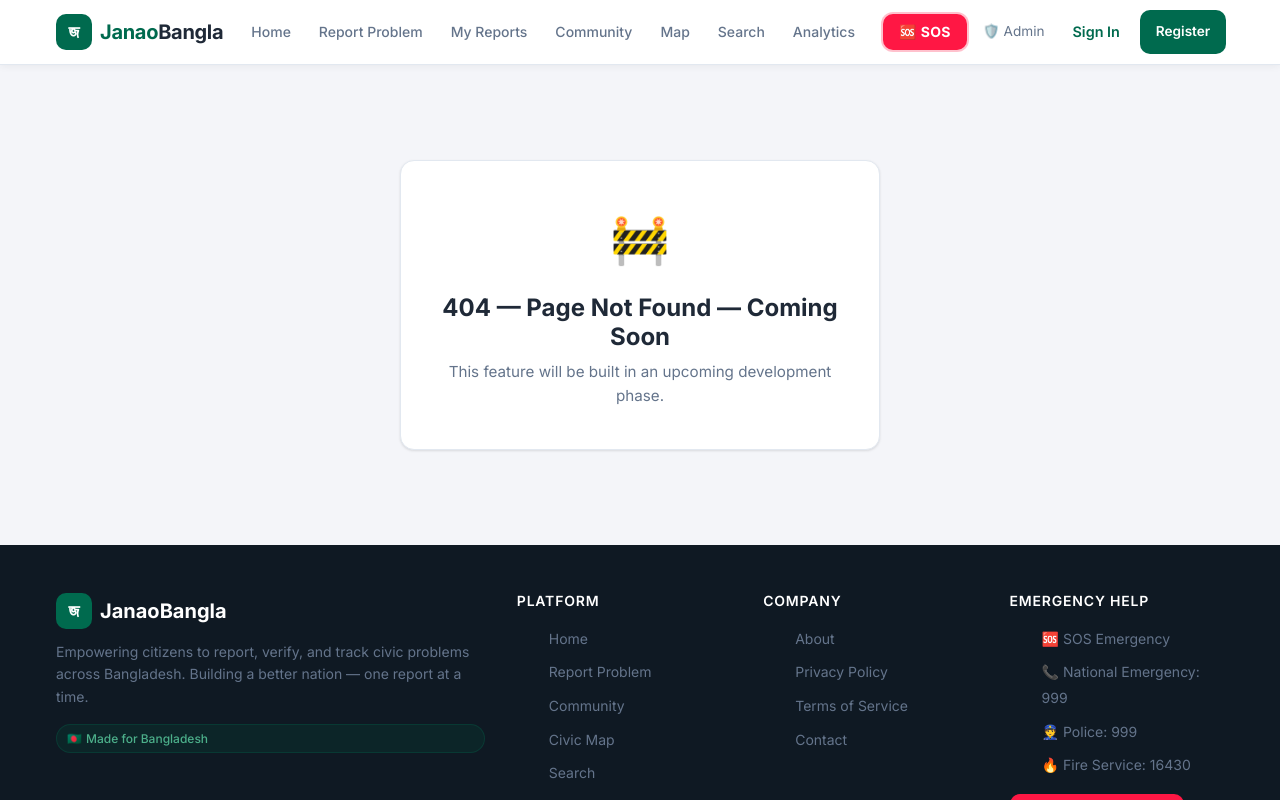
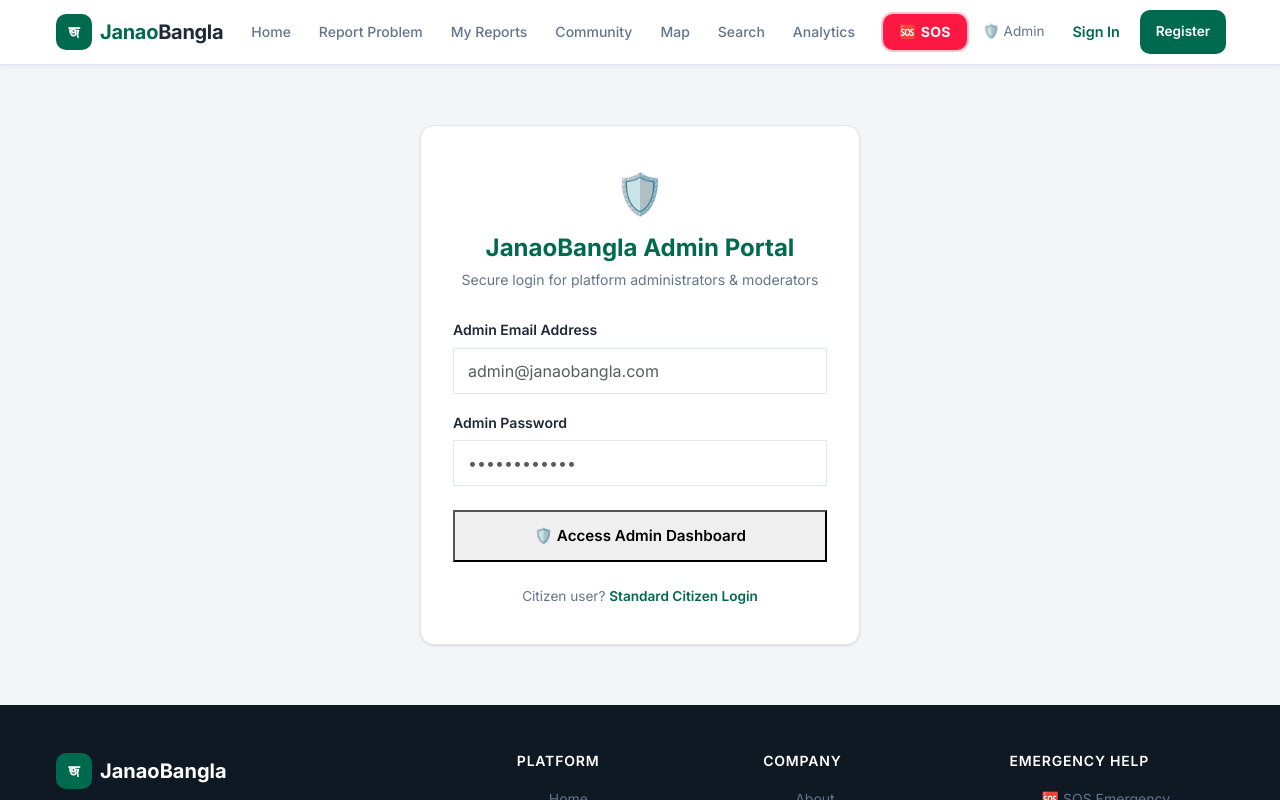
Before and after one commit to SecureByTazkia/Project_JanaoBangla, a React (Vite) app in the folder frontend/: page /admin-login in a window 1280 px wide. Shown: the top 800 px of the page. Built offline with nearby package versions, Linux system fonts and the light colour scheme.

Commit message:
Complete AI feature branch updates

```diff
--- a/frontend/src/App.jsx
+++ b/frontend/src/App.jsx
@@ -116,6 +116,7 @@ function App() {
 
           {/* Phase 8 — Admin Login (Unprotected / Specialized Entry) */}
           <Route path="/admin/login" element={<AdminLoginPage />} />
+          <Route path="/admin-login" element={<AdminLoginPage />} />
 
           {/* Phase 8 — Protected Admin Routes (Requires role === 'admin') */}
           <Route
--- a/frontend/src/components/UserLoginForm.jsx
+++ b/frontend/src/components/UserLoginForm.jsx
@@ -43,7 +43,11 @@ function UserLoginForm() {
       if (response.data.success) {
         // Context e user data ar token save kora hocche
         login(response.data.accessToken, response.data.user);
-        navigate(redirectTo, { replace: true });
+        if (response.data.user?.role === 'admin' && redirectTo === '/') {
+          navigate('/admin', { replace: true });
+        } else {
+          navigate(redirectTo, { replace: true });
+        }
       }
     } catch (error) {
       const message = error.response?.data?.message || 'Login failed. Please check credentials.';
--- a/frontend/src/pages/AdminLoginPage.jsx
+++ b/frontend/src/pages/AdminLoginPage.jsx
@@ -39,7 +39,7 @@ function AdminLoginPage() {
     try {
       const response = await authApi.login(formData);
       if (response.data.success) {
-        const { user, token } = response.data;
+        const { user, accessToken } = response.data;
 
         // Strictly check if the user is an admin
         if (user.role !== 'admin') {
@@ -49,7 +49,7 @@ function AdminLoginPage() {
         }
 
         // Login context e update kora hocche
-        login(token, user);
+        login(accessToken, user);
 
         // Direct navigate to /admin dashboard
         navigate('/admin', { replace: true });
@@ -88,7 +88,7 @@ function AdminLoginPage() {
               type="email"
               name="email"
               className="form-control"
-              placeholder="admin@janaobangla.gov.bd"
+              placeholder="admin@janaobangla.com"
               value={formData.email}
               onChange={handleChange}
               disabled={isLoading}
```
Also changed, not shown: 1 other file (tests, documents, lock files or other folders).
